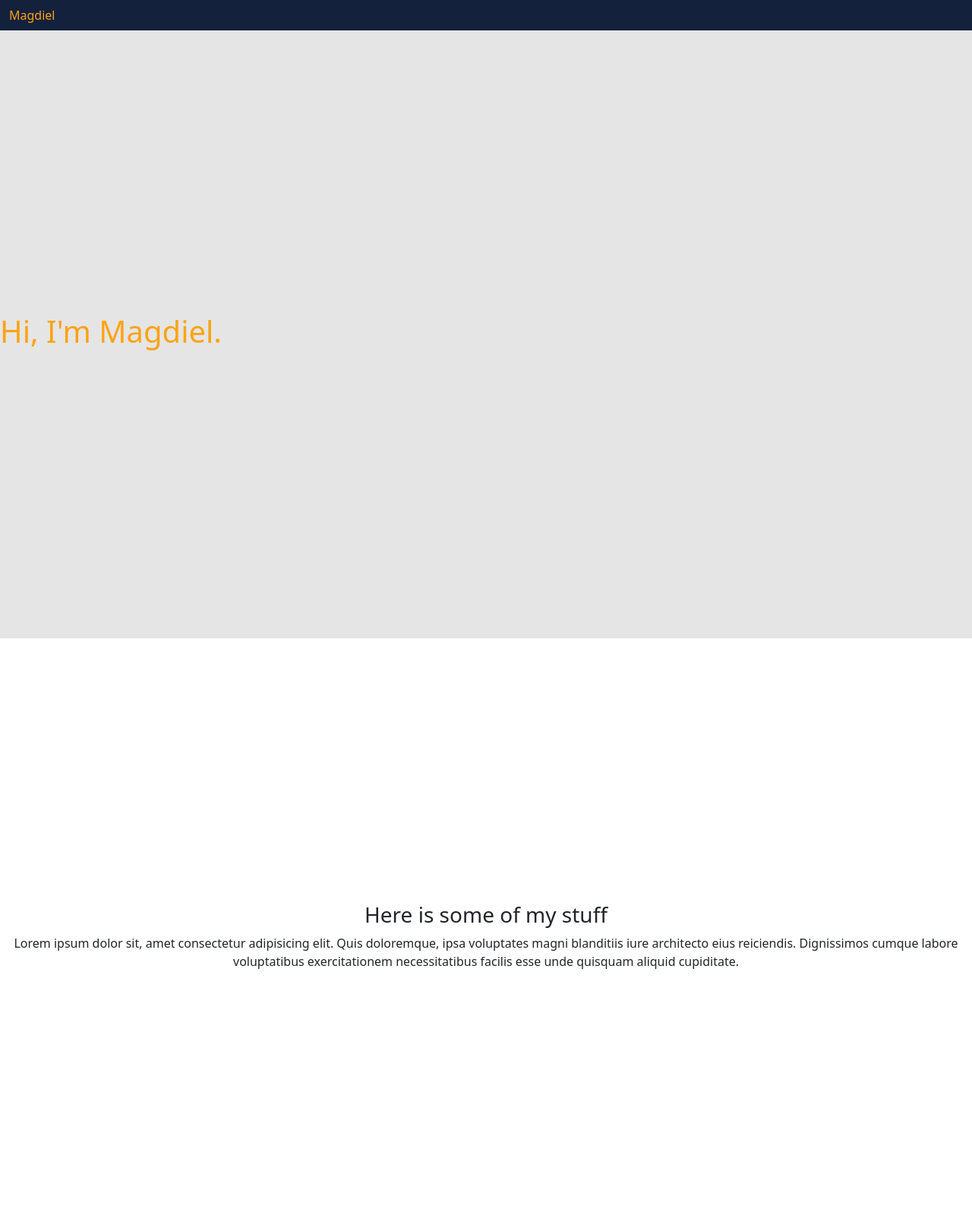
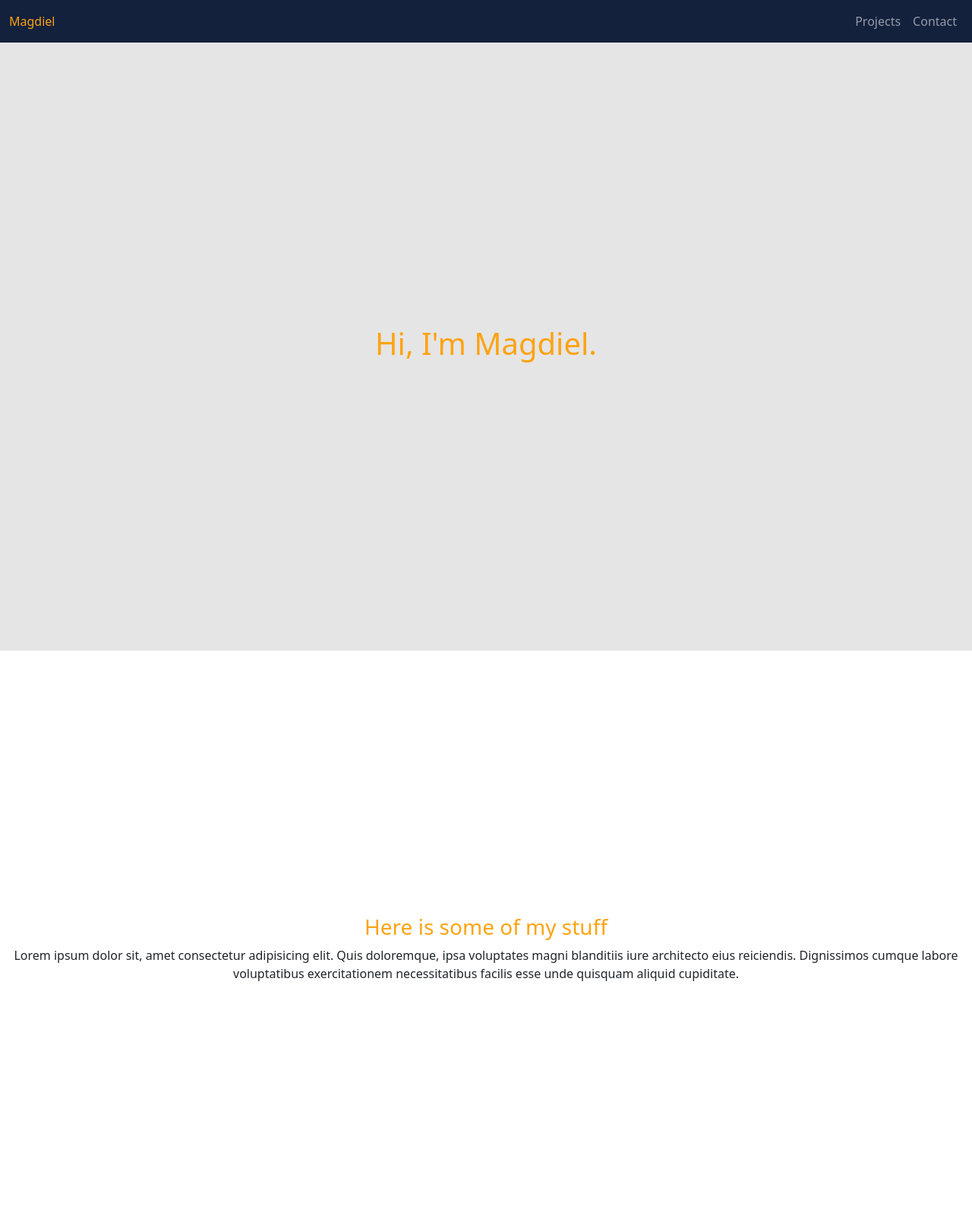
Before and after one commit to MagMart/MagMart.github.io, a plain HTML site: page index.html in a window 1280 px wide. Shown: the top 1600 px of the page at 76% size. Drawn offline with nearby package versions, Linux system fonts and the light colour scheme.

Commit message:
08.23.21

```diff
--- a/index.html
+++ b/index.html
@@ -9,25 +9,40 @@
     <title>Magdiel</title>
 </head>
 <body>
-    <nav id="mainNav" class="navbar navbar-dark" style="background-color: #14213D;color: #FCA311;">
+    <nav id="mainNav" class="navbar navbar-dark navbar-expand-lg" style="background-color: #14213D;color: #FCA311;">
         <div class="container-fluid"
             <a href="#" class="navbar-brand">Magdiel</a>
+            <button class="navbar-toggler" type="button" data-bs-toggle="collapse" data-bs-target="#navbarNav" aria-controls="navbarNav" aria-expanded="false" aria-label="Toggle navigation">
+                <span class="navbar-toggler-icon"></span>
+            </button>
+            <div class="collapse navbar-collapse" id="navbarNav">
+                <ul class="navbar-nav ms-auto">
+                  <li class="nav-item">
+                    <a class="nav-link" href="#mid">Projects</a>
+                  </li>
+                  <li class="nav-item">
+                    <a class="nav-link" href="#contact">Contact</a>
+                  </li>
+                </ul>
+            </div>
         </div>
     </nav>
-    <div class="intro">
+    <div class="main">
+        <section class="intro">
             <h1>Hi, I'm Magdiel.</h1>
-    </div>
-    <div class="mid">
+        </section>
+        <section class="mid" id="mid">
             <h3>Here is some of my stuff</h3>
             <p>
                 Lorem ipsum dolor sit, amet consectetur adipisicing elit. Quis doloremque, ipsa voluptates magni blanditiis iure architecto eius reiciendis. Dignissimos cumque labore voluptatibus exercitationem necessitatibus facilis esse unde quisquam aliquid cupiditate.
             </p>
-    </div>
-    <div class="contact">
+        </section>
+        <section class="contact" id="contact">
             <h3>Connect with me!</h3>
             <p>
                 Lorem ipsum dolor, sit amet consectetur adipisicing elit. Vel delectus ipsa provident autem! Tenetur eius, qui perferendis neque molestias eveniet ad placeat ab sunt obcaecati, dolorem architecto. Laboriosam, magni harum?
             </p>
+        </section>
     </div>
     <!-- Bootstrap script **ignore** -->
     <script src="https://cdn.jsdelivr.net/npm/bootstrap@5.1.0/dist/js/bootstrap.bundle.min.js" integrity="sha384-U1DAWAznBHeqEIlVSCgzq+c9gqGAJn5c/t99JyeKa9xxaYpSvHU5awsuZVVFIhvj" crossorigin="anonymous"></script>
--- a/styles.css
+++ b/styles.css
@@ -1,19 +1,21 @@
-body {
-    background-color: #E5E5E5;
+.main {
+    scroll-snap-type: y mandatory;
 }
 
-#mainNav {
-    /* ###Fix the below to make the navbar stay at the top when scrolling### */
-    /* position: sticky; */
+section {
+    scroll-snap-align: start;
+}
+
+h3 {
+    color: #FCA311;
 }
 
 .intro {
     background-color: #E5E5E5;
     color: #FCA311;
     text-align: center;
-    display: block;
-    max-width: fit-content;
     height: 100vh;
+    width: 100vw;
     display: flex;
     flex-direction: column;
     justify-content: center;
@@ -21,10 +23,9 @@ body {
 
 .mid {
     background-color: #FFFFFF;
-    display: block;
     text-align: center;
-    max-width: fit-content;
     height: 100vh;
+    width: 100vw;
     display: flex;
     flex-direction: column;
     justify-content: center;
@@ -32,10 +33,9 @@ body {
 
 .contact {
     background-color: #E5E5E5;
-    display: block;
     text-align: center;
-    max-width: fit-content;
-    height: 100vh;
+    height: 33vh;
+    width: 100vw;
     display: flex;
     flex-direction: column;
     justify-content: center;
```
Lines whose indentation alone changed are shown as unchanged.
